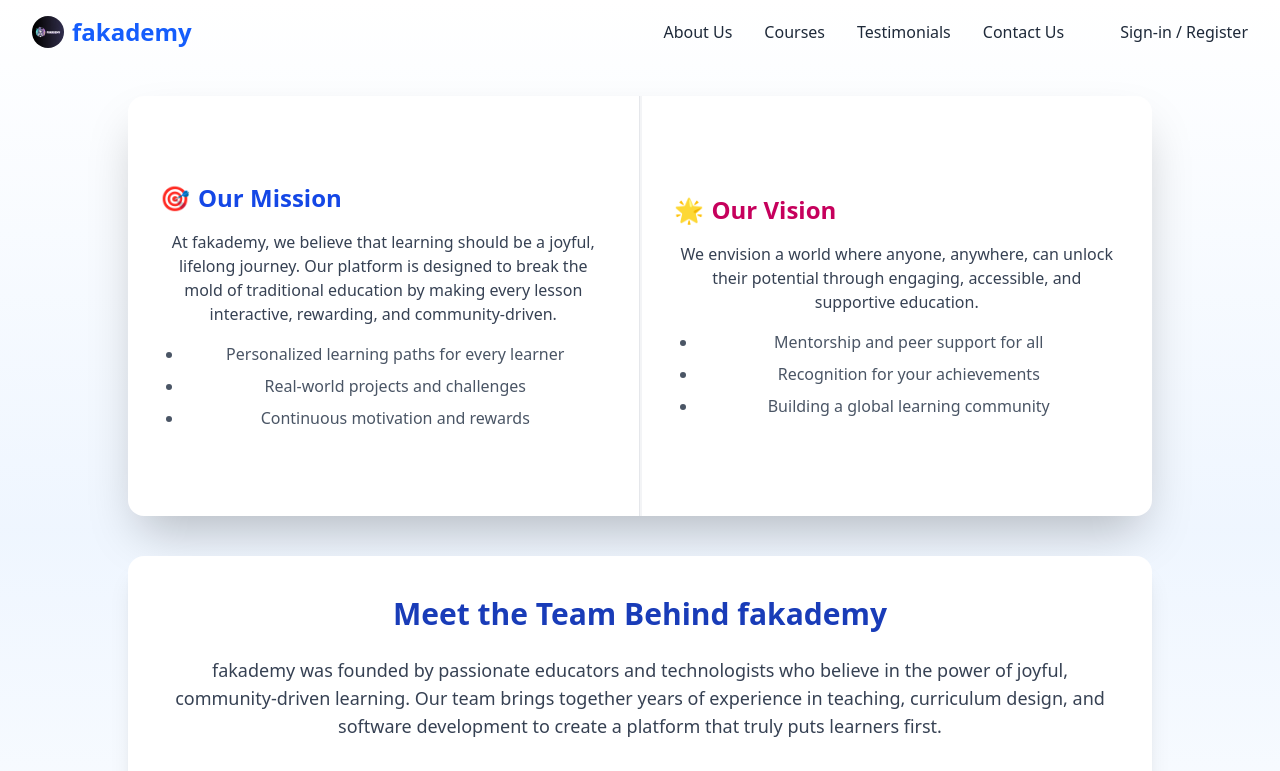
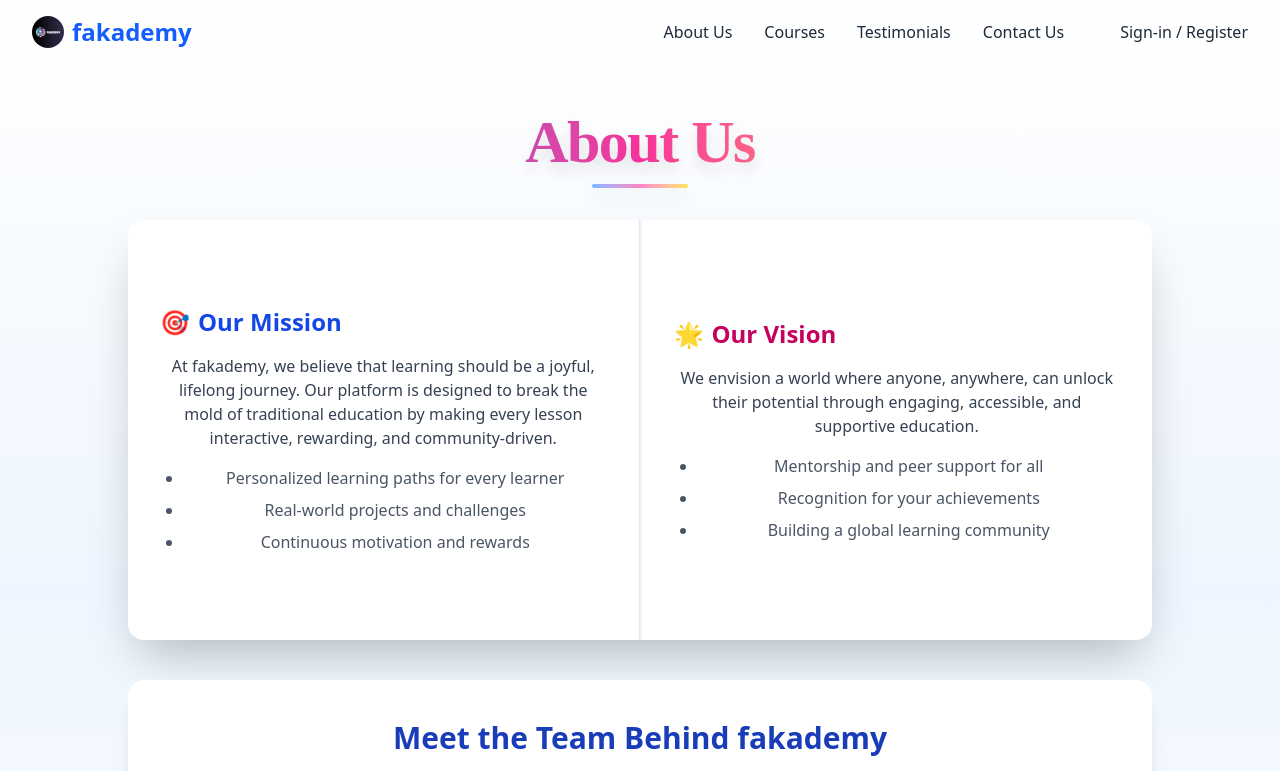
Before and after one commit to Surajk013/mamamaster, a React (Vite) app in the folder client/: page /about in a window 1280 px wide. Shown: the top 771 px of the page. Built offline with nearby package versions, Linux system fonts and the light colour scheme.

Commit message:
add about us

```diff
--- a/client/src/pages/About.jsx
+++ b/client/src/pages/About.jsx
@@ -4,6 +4,13 @@ import AboutTeamCard from '../components/AboutTeamCard';
 const About = () => (
   <div className="bg-gradient-to-b from-white via-blue-50 to-white min-h-screen pb-24 pt-24">
     <div className="max-w-5xl mx-auto">
+      <h1
+        className="text-6xl font-extrabold text-center text-transparent bg-clip-text bg-gradient-to-r from-blue-700 via-pink-500 to-yellow-400 mb-8 mt-4 drop-shadow-xl tracking-tight font-serif relative"
+        style={{ fontFamily: 'Merriweather, serif' }}
+      >
+        About Us
+        <span className="block mx-auto mt-3 w-24 h-1 rounded-full bg-gradient-to-r from-blue-400 via-pink-400 to-yellow-300 opacity-80"></span>
+      </h1>
       <div className="bg-white rounded-2xl shadow-2xl flex flex-col md:flex-row overflow-hidden min-h-[420px] mb-10">
         <div className="flex-1 py-12 px-8 border-b md:border-b-0 md:border-r border-gray-200 flex flex-col justify-center">
           <h3 className="text-2xl font-bold mb-4 text-blue-700 flex items-center"><span className="mr-2">🎯</span> Our Mission</h3>
```
